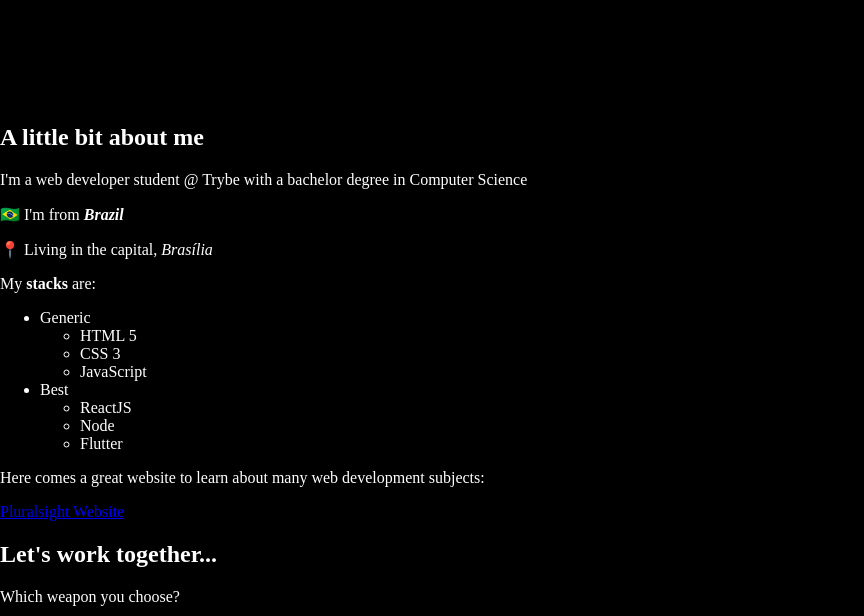
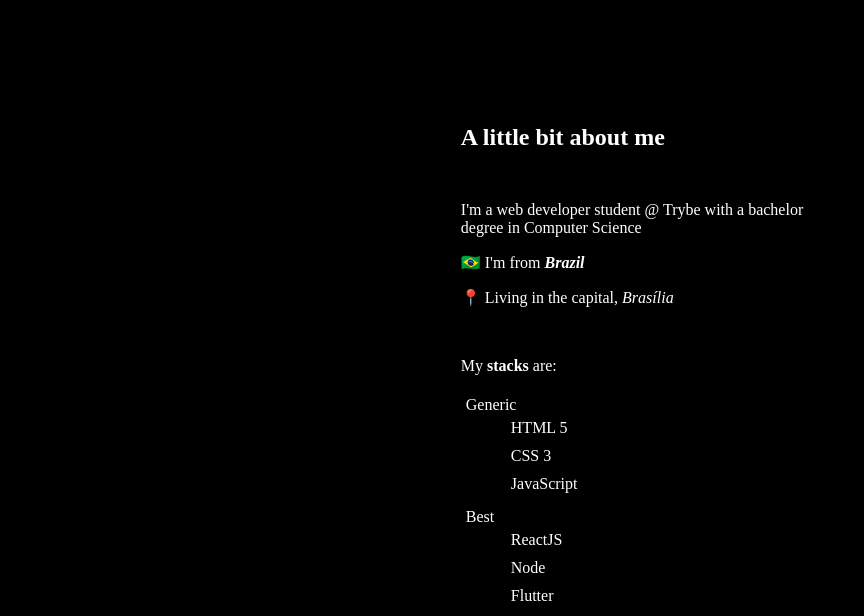
Before and after one commit to Luiz-Wendel/portfolio-web, a plain HTML site: page index.html in a window 1280 px wide. Shown: the part 810-1426 px from the top of the page, without its empty margins (0-864 px from the left). Drawn offline with Linux system fonts and the light colour scheme.

Commit message:
about section style

```diff
--- a/style.css
+++ b/style.css
@@ -48,3 +48,26 @@ div#welcome-section p {
   margin: 0;
   color: darkred;
 }
+
+div#about-section {
+  height: 100vh;
+  width: 28vw;
+  margin: 0 auto;
+}
+
+div#about-section div#about-me, div#about-section div#skills {
+  margin: 50px 0;
+}
+
+div#about-section ul#stacks {
+  padding: 0;
+}
+
+div#about-section ul#stacks li {
+  list-style: none;
+  padding: 5px;
+}
+
+div#about-section div#external-link a {
+  text-decoration: none;
+}
```
